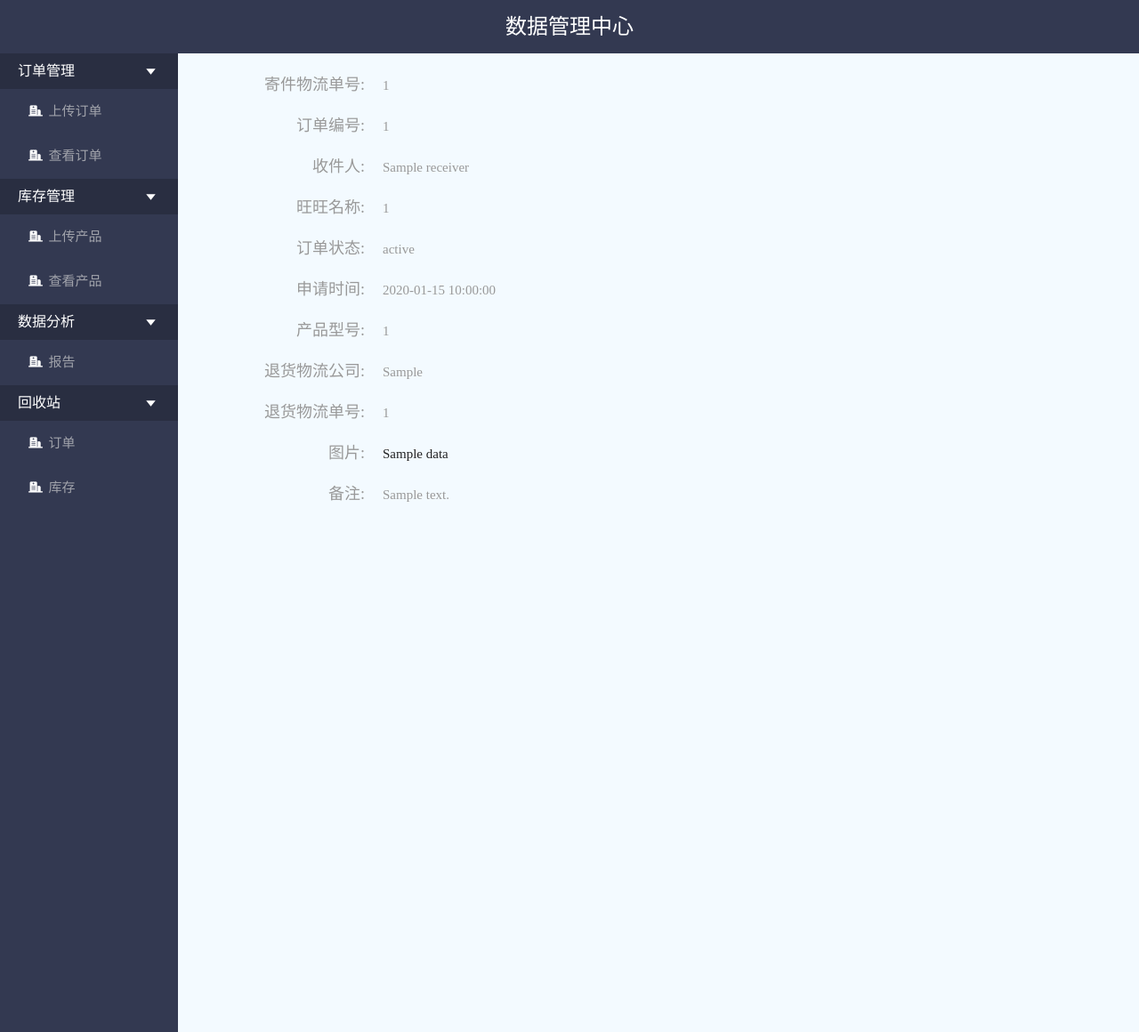
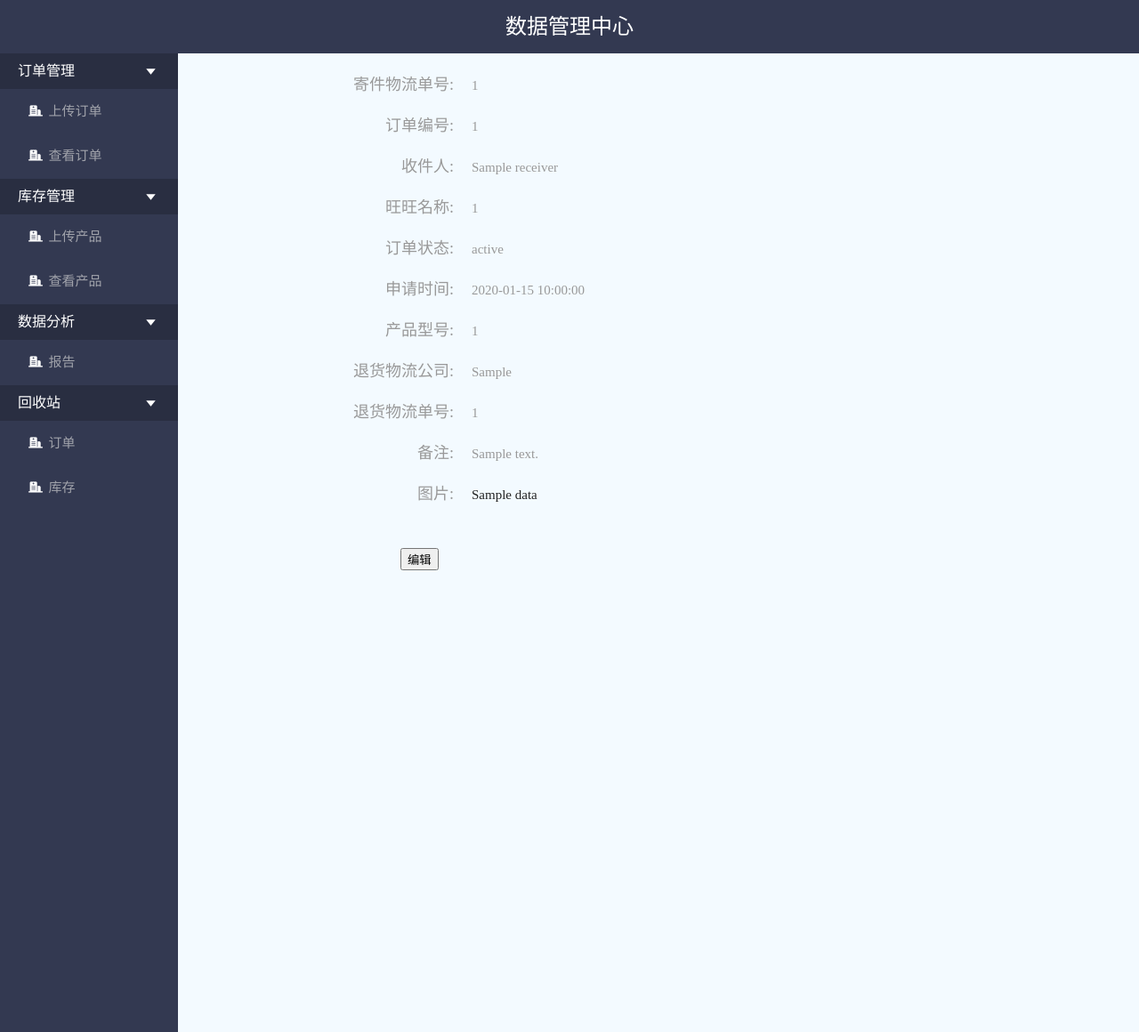
Before and after one commit to Mowuyy/data_manage, a Flask app: template src/web/templates/apps/order_detail.html in a window 1280 px wide. Shown: the whole page at 89% size. Run offline with Flask 2, Linux system fonts and the light colour scheme; the template is opened without the code that fills it: most values are stand-ins (such as "Sample title", 1, 10 or a date in 2020); parts of the project's set-up code (start-up, migrations or seed data) failed here and were passed over.

Commit message:
完成详情编辑前端代码

```diff
--- a/src/web/apps/order_mgr/views.py
+++ b/src/web/apps/order_mgr/views.py
@@ -56,5 +56,5 @@ def img_detail(mail_pd_id):
         if os.path.exists(img_path):
             with open(img_path, "rb") as f:
                 response = make_response(f.read())
-                response.headers['Content-Type'] = 'image/png'
+                response.headers['Content-Type'] = 'image/*'
                 return response
--- a/src/web/static/css/apps/order_detail.css
+++ b/src/web/static/css/apps/order_detail.css
@@ -1,21 +1,39 @@
-.detail_css{
-    color: #999
+.order_detail {
+    color: #999;
 }
 
-.detail_css label {
+.order_detail >p >input {
+    /*text-align:left;*/
+    /*font-size:0.8em;*/
+    height:2.5em;
+    border:1px solid #c8cccf;
+    /*color: black;*/
+    outline:0;
+    width:30%;
+    margin-left: 10px;
+}
+
+.order_detail label {
     font-size: 18px;
     text-align: right;
     margin-left: 60px;
 }
 
-.detail_css span, .detail_css a {
+.order_detail span, .order_detail a {
     font-size: 15px;
     text-align: left;
     margin-left: 20px;
 }
 
-.detail_css label, .detail_css span {
+.order_detail label, .order_detail span {
     display: inline-block;
-    width: 150px;
+    width: 250px;
     margin-top: 20px;
 }
+
+.edit_detail {
+    color: black;
+    font-size: 18px;
+    margin-top: 50px;
+    margin-left: 250px;
+}
--- /dev/null
+++ b/src/web/static/js/apps/edit_detail.js
@@ -0,0 +1,61 @@
+
+function edit_detail() {
+    var labelArray = [];
+    var spanArray = [];
+    var classArray = [];
+    for (var i=0; i<11; i++){
+        labelArray.push($(".order_detail label:eq(" + i + ")").text());
+        spanArray.push($(".order_detail span:eq(" + i + ")").text());
+        classArray.push($(".order_detail span:eq(" + i + "), .order_detail a").attr("class"));
+    }
+
+    $(".body_right").empty();
+    var content = '<div class="order_detail">';
+    for (var i=0; i<11; i++) {
+        console.log(labelArray[i], spanArray[i], classArray[i]);
+        if (classArray[i] == "img_name") {
+            content += '<p><label>' + labelArray[i] + '</label><a><input type="file" name="upload_order_img" id="upload_order_img"></a><span>如果未选择，则是之前上传的图片</span></p>'
+        } else {
+            content += '<p><label>' + labelArray[i] + '</label><input type="text" name="'+ classArray[i] +'" value="'+ spanArray[i] +'"></p>';
+        }
+    }
+    content += '</div>';
+    content += '<p class="edit_detail"><button type="button" onclick="update_detail()">确定</button></p>';
+    $(".body_right").append(content);
+}
+
+function update_detail() {
+    var formData= new FormData();
+    var formDataArr = $(".order_detail").serializeArray();
+    $.each(formDataArr, function (i, item) {
+        formData.append(item.name, item.value)
+    });
+
+    var fileObj = $("#upload_order_img");
+    if (fileObj.val()) {
+        formData.append('upload_order_img', fileObj[0].files[0]);
+    } else {
+        formData.append('upload_order_img', "");
+    }
+
+    console.log(formData);
+
+    // $.ajax({
+    //     method: 'post',
+    //     url: "/order_mgr/upload_order",
+    //     data: formData,
+    //     contentType: false,
+    //     processData: false,
+    //     success: function (result) {
+    //         if (result.code != 0) {
+    //             alert(result.msg);
+    //             return;
+    //         } else {
+    //             orderSubmitSuccess();
+    //         }
+    //     },
+    //     error: function () {
+    //         alert('系统错误，稍后再试');
+    //     }
+    // })
+}
--- a/src/web/templates/apps/order_detail.html
+++ b/src/web/templates/apps/order_detail.html
@@ -5,21 +5,28 @@
 {% endblock %}
 
 {% block content %}
-    <div class="detail_css">
-        <p><label>寄件物流单号: </label><span>{{ data.mail_pd_id }}</span></p>
-        <p><label>订单编号: </label><span>{{ data.order_id  }}</span></p>
-        <p><label>收件人: </label><span>{{ data.receiver }}</span></p>
-        <p><label>旺旺名称: </label><span>{{ data.wangwang_id }}</span></p>
-        <p><label>订单状态: </label><span>{{ data.order_status }}</span></p>
-        <p><label>申请时间: </label><span>{{ data.apply_time }}</span></p>
-        <p><label>产品型号: </label><span>{{ data.goods_id }}</span></p>
-        <p><label>退货物流公司: </label><span>{{ data.return_pd_company }}</span></p>
-        <p><label>退货物流单号: </label><span>{{ data.return_pd_id }}</span></p>
+    <div class="order_detail">
+        <p><label>寄件物流单号: </label><span class="mail_pd_id" >{{ data.mail_pd_id }}</span></p>
+        <p><label>订单编号: </label><span class="order_id">{{ data.order_id  }}</span></p>
+        <p><label>收件人: </label><span class="receiver">{{ data.receiver }}</span></p>
+        <p><label>旺旺名称: </label><span class="wangwang_id">{{ data.wangwang_id }}</span></p>
+        <p><label>订单状态: </label><span class="order_status">{{ data.order_status }}</span></p>
+        <p><label>申请时间: </label><span class="apply_time">{{ data.apply_time }}</span></p>
+        <p><label>产品型号: </label><span class="goods_id">{{ data.goods_id }}</span></p>
+        <p><label>退货物流公司: </label><span class="return_pd_company">{{ data.return_pd_company }}</span></p>
+        <p><label>退货物流单号: </label><span class="return_pd_id">{{ data.return_pd_id }}</span></p>
+        <p><label>备注: </label><span class="comment">{{ data.comment }}</span></p>
         {% if data.img_name != '空' %}
-            <p><label>图片: </label><a href="/order_mgr/img_detail/{{ data.mail_pd_id }}" target="_blank">{{ data.img_name}}</a></p>
+            <p><label>图片: </label><a class="img_name" href="/order_mgr/img_detail/{{ data.mail_pd_id }}" target="_blank">{{ data.img_name}}</a></p>
         {% else %}
-            <p><label>图片: </label><span>{{ data.img_name}}</span></p>
+            <p><label>图片: </label><span class="img_name">{{ data.img_name}}</span></p>
         {% endif %}
-        <p><label>备注: </label><span>{{ data.comment }}</span></p>
     </div>
+    <p class="edit_detail">
+        <button type="button" onclick="edit_detail()">编辑</button>
+    </p>
 {% endblock %}
+
+{% block js_file %}
+<script src="/static/js/apps/edit_detail.js"></script>
+{% endblock %}
```
Also changed, not shown: src/web/db/data_mgr_dev.db.
